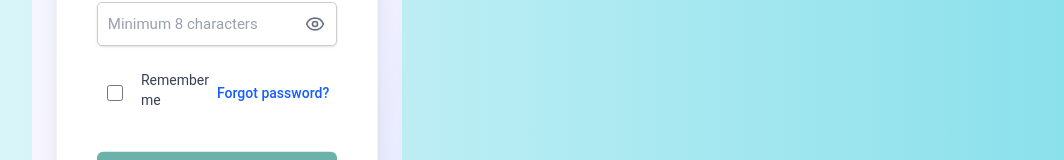
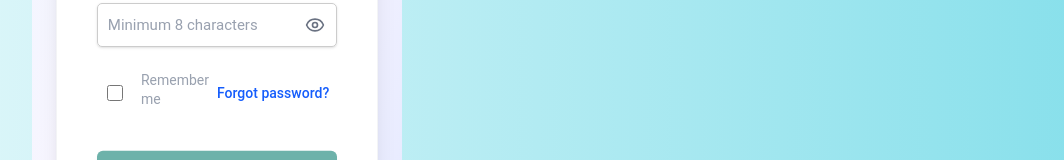
Before and after one commit to godswillo243/nvc_official_frontend, a React (Vite) app: page /auth/login in a window 1280 px wide. Shown: the part 379-539 px from the top of the page, without its empty margins (103-1167 px from the left). Built offline with nearby package versions, Linux system fonts and the light colour scheme; no server answers.

Commit message:
Update login.tsx

```diff
--- a/src/routes/auth/login.tsx
+++ b/src/routes/auth/login.tsx
@@ -190,9 +190,7 @@ function Login() {
                                         type="checkbox"
                                         className="h-4 w-4 text-blue-600 focus:ring-blue-500 border-gray-300 rounded"
                                     />
-                                    <label htmlFor="remember-me" className="ml-2 block text-sm text-gray-700">
-                                        Remember me
-                                    </label>
+                                    <label htmlFor="remember-me" className="ml-2 block text-xs text-gray-400">Remember me</label>
                                 </div>
                                 <p
                                     onClick={() => setShowResetModal(true)}
```
